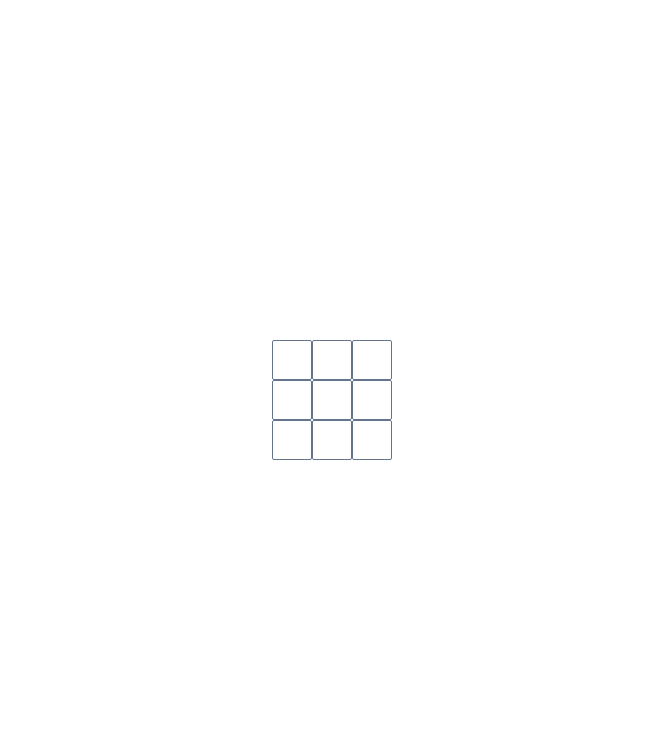
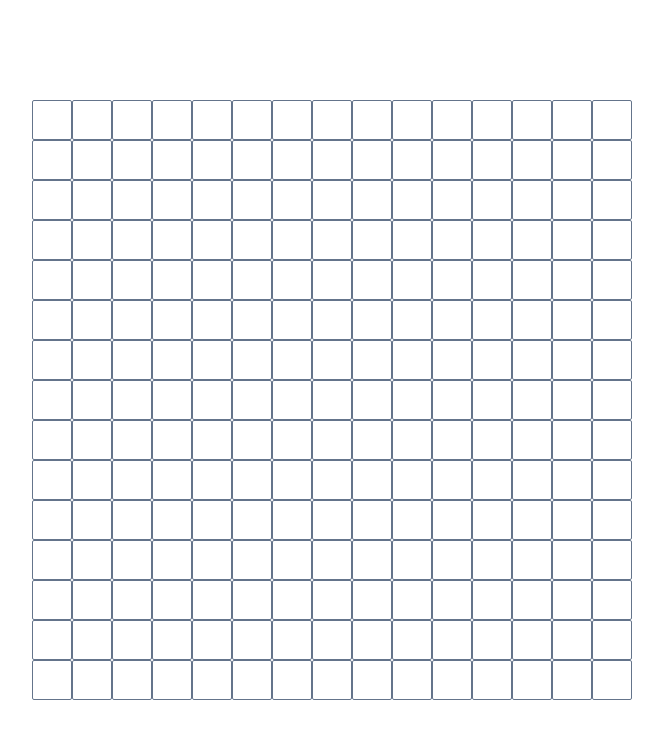
Before and after one commit to samdalvai/game-of-life, a React (Vite) app: page / in a window 1280 px wide. Shown: the top 738 px of the page, without its empty margins (308-971 px from the left). Built offline with nearby package versions, Linux system fonts and the light colour scheme.

Commit message:
Increase dimensions of board

```diff
--- a/src/App.tsx
+++ b/src/App.tsx
@@ -3,7 +3,7 @@ import GameBoard from "./components/GameBoard";
 function App() {
   return (
     <div className="w-screen h-screen bg-white flex flex-col justify-center items-center p-2">
-      <GameBoard rows={3} columns={3} />
+      <GameBoard rows={15} columns={15} />
     </div >
   );
 }
```
